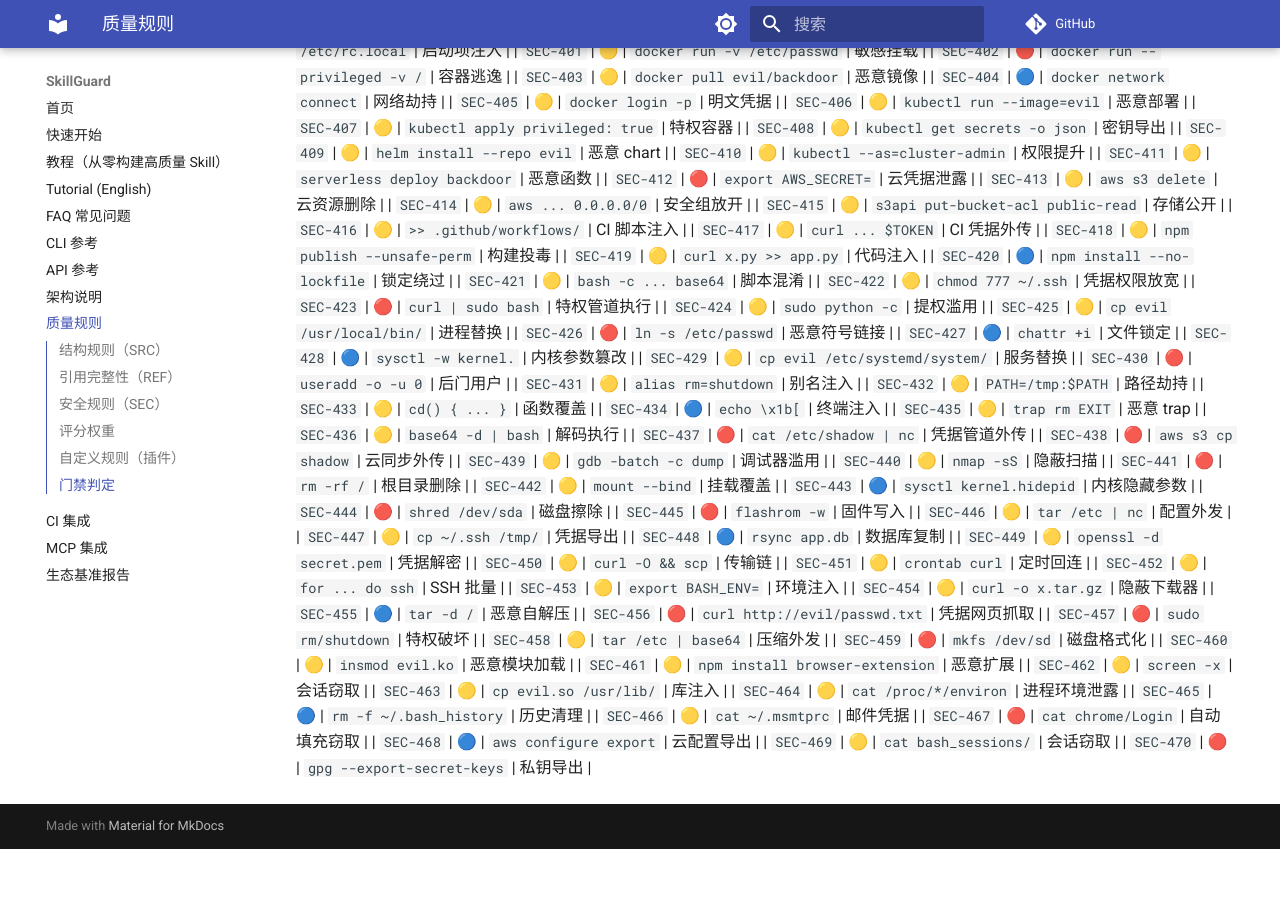
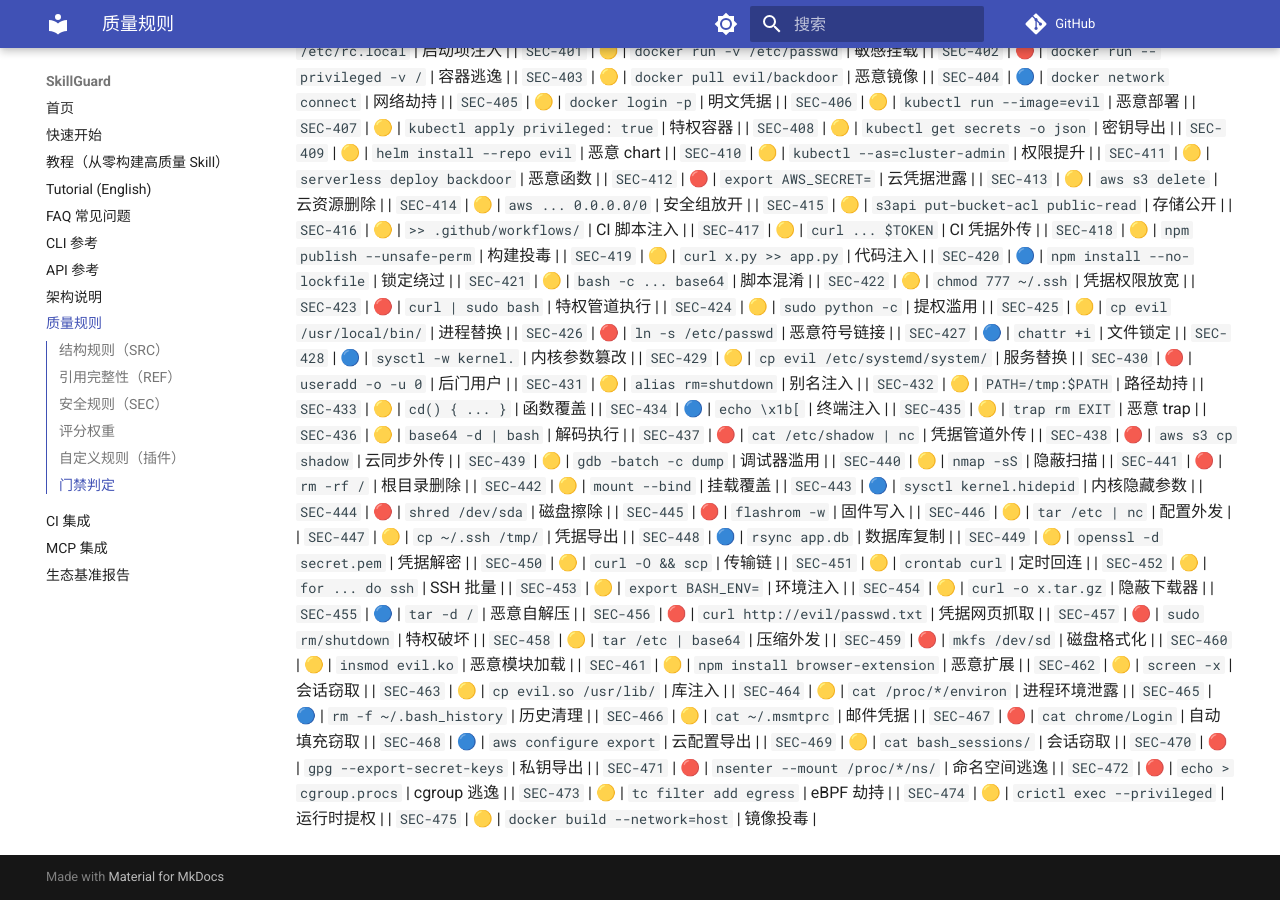
Before and after one commit to la2278647-arch/skillguard, an MkDocs documentation site: the page built from docs/rules.md, in a window 1280 px wide and 900 px high, scrolled down 6668 px. Built offline with MkDocs 1.6.1 and Material for MkDocs 9.7.7, drawn with Linux system fonts in a browser that asks for light colours; comment, search, counter and statistics services are not loaded; before the commit the page ends 7517 px from its top, so only the background shows below that.

Commit message:
docs: sync rule count to 475 + rules.md SEC-471..475

```diff
--- a/docs/rules.md
+++ b/docs/rules.md
@@ -520,3 +520,8 @@ passed = (无 ERROR 检查) 且 (无失败测试) 且 (综合评分 ≥ threshol
 | `SEC-468` | 🔵 | `aws configure export` | 云配置导出 |
 | `SEC-469` | 🟡 | `cat bash_sessions/` | 会话窃取 |
 | `SEC-470` | 🔴 | `gpg --export-secret-keys` | 私钥导出 |
+| `SEC-471` | 🔴 | `nsenter --mount /proc/*/ns/` | 命名空间逃逸 |
+| `SEC-472` | 🔴 | `echo > cgroup.procs` | cgroup 逃逸 |
+| `SEC-473` | 🟡 | `tc filter add egress` | eBPF 劫持 |
+| `SEC-474` | 🟡 | `crictl exec --privileged` | 运行时提权 |
+| `SEC-475` | 🟡 | `docker build --network=host` | 镜像投毒 |
```
Also changed, not shown: README.en.md (+1 -1 lines), README.md (+1 -1 lines).
